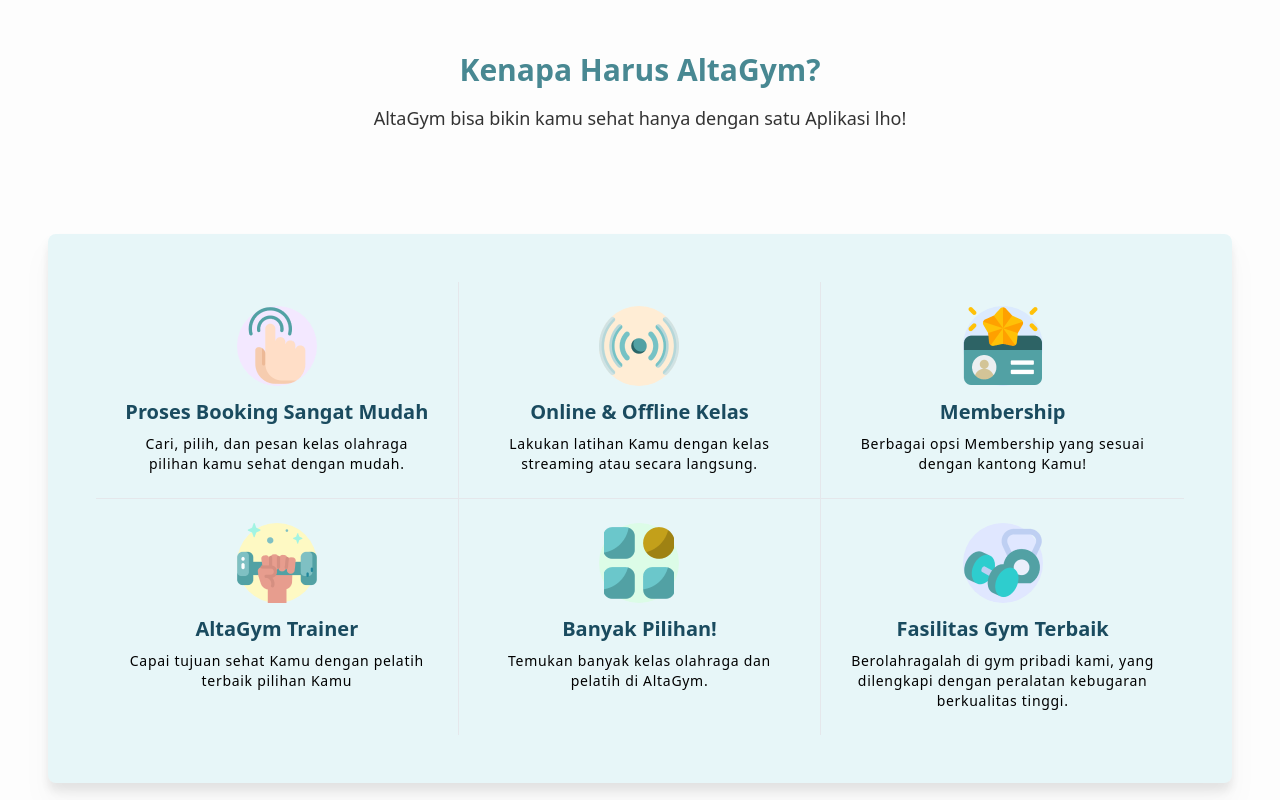
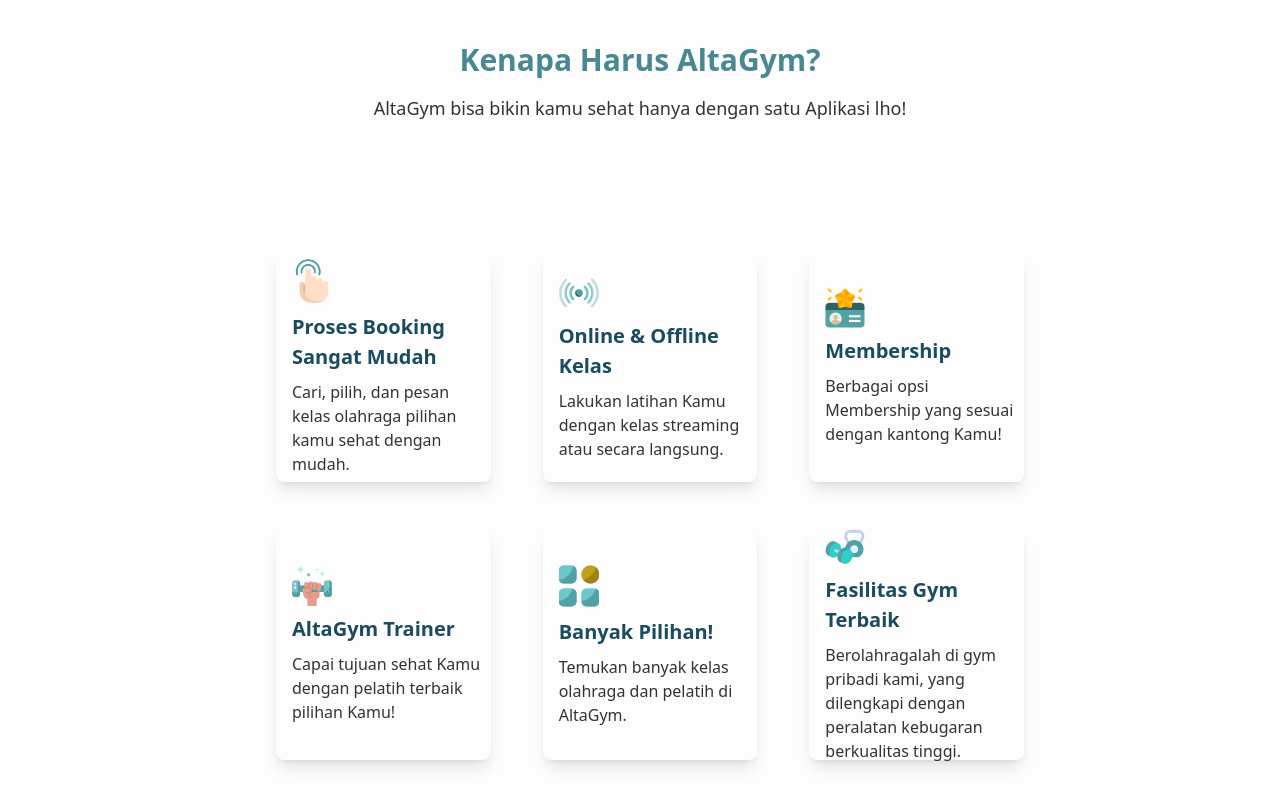
Before and after one commit to Group10CapstoneProject/React, a React (Create React App) app: page /home in a window 1280 px wide. Shown: the part 900-1700 px from the top of the page. Built offline with nearby package versions, Linux system fonts and the light colour scheme.

Commit message:
update aos and scroll

```diff
--- a/package.json
+++ b/package.json
@@ -7,6 +7,7 @@
     "@testing-library/jest-dom": "^5.16.5",
     "@testing-library/react": "^13.4.0",
     "@testing-library/user-event": "^13.5.0",
+    "aos": "^2.3.4",
     "axios": "^1.1.3",
     "boxicons": "^2.1.4",
     "daisyui": "^2.41.0",
@@ -19,6 +20,7 @@
     "react-moment": "^1.1.2",
     "react-router-dom": "^6.4.3",
     "react-scripts": "5.0.1",
+    "react-scroll": "^1.8.9",
     "web-vitals": "^2.1.4"
   },
   "scripts": {
--- a/src/components/LandingPage/About/About.jsx
+++ b/src/components/LandingPage/About/About.jsx
@@ -9,7 +9,7 @@
 const About = () => {
   return (
     <div className="bg-base h-[110vh]">
-      <div className="flex justify-center pt-[60px]">
+      <div className="flex justify-center pt-[50px]">
         <h1 className="text-center text-3xl font-bold text-prim2" id="product">
           Kenapa Harus AltaGym?
         </h1>
@@ -18,65 +18,71 @@
         <p className="text-center text-lg">AltaGym bisa bikin kamu sehat hanya dengan satu Aplikasi lho!</p>
       </div>
 
-      <div>
-        <div className="bg-base p-12 min-h-screen min-w-screen flex justify-center items-center pb-24">
-          <div className="bg-base2 p-12 rounded-lg drop-shadow-xl">
-            <div className="grid md:grid-cols-3">
-              <div className="border-b md:border-r p-6">
-                <div className="text-center">
-                  <div className="text-2xl bg-purple-100 text-purple-900 w-20 h-20 flex justify-center items-center rounded-full mb-3 mx-auto">
-                    <img src={touchscreenImage} alt="" />
-                  </div>
-                  <div className="text-xl font-bold mb-2 text-info">Proses Booking Sangat Mudah</div>
-                  <p className="text-sm text-black tracking-wider">Cari, pilih, dan pesan kelas olahraga pilihan kamu sehat dengan mudah.</p>
+      <div className="px-14 mx-[10%] flex min-h-screen items-center justify-center" data-aos="fade-up" data-aos-duration="3000">
+        <div style={{ flex: 1 }} className="grid gap-x-8 gap-y-4 grid-cols-3 justify-content-center items-center py-14  px-10 mx-8">
+          <div className="flex ml-5">
+            <div className="h-[230px] w-[290px] flex gap-x-2 justify-center rounded-lg items-center bg-base shadow-lg cursor-pointer hover:scale-110 ease-in-out duration-300">
+              <div className="ml-4">
+                <div className="flex justify-start w-10">
+                  <img src={touchscreenImage} alt="touchscreen" />
                 </div>
-              </div>
-              <div className="border-b md:border-r p-6">
-                <div className="text-center">
-                  <div className="text-2xl bg-orange-100 text-orange-900 w-20 h-20 flex justify-center items-center rounded-full mb-3 mx-auto">
-                    <img src={liveImage} alt="" />
-                  </div>
-                  <div className="text-xl font-bold mb-2 text-info">Online & Offline Kelas</div>
-                  <p className="text-sm text-black tracking-wider">Lakukan latihan Kamu dengan kelas streaming atau secara langsung.</p>
-                </div>
-              </div>
-              <div className="border-b p-6">
-                <div className="text-center">
-                  <div className="text-2xl bg-blue-100 text-blue-900 w-20 h-20 flex justify-center items-center rounded-full mb-3 mx-auto">
-                    <img src={membercardImage} alt="" />
-                  </div>
-                  <div className="text-xl font-bold mb-2 text-info">Membership</div>
-                  <p className="text-sm text-black tracking-wider">Berbagai opsi Membership yang sesuai dengan kantong Kamu!</p>
-                </div>
+                <h1 className="text-[20px] font-semibold pt-2 text-info">Proses Booking Sangat Mudah</h1>
+                <p className="text-[16px] pt-2">Cari, pilih, dan pesan kelas olahraga pilihan kamu sehat dengan mudah.</p>
               </div>
             </div>
-            <div className="grid md:grid-cols-3">
-              <div className="border-b md:border-0 md:border-r p-6">
-                <div className="text-center">
-                  <div className="text-2xl bg-yellow-100 text-yellow-900 w-20 h-20 flex justify-center items-center rounded-full mb-3 mx-auto">
-                    <img src={dumbbellImage} alt="" />
-                  </div>
-                  <div className="text-xl font-bold mb-2 text-info">AltaGym Trainer</div>
-                  <p className="text-sm text-black tracking-wider">Capai tujuan sehat Kamu dengan pelatih terbaik pilihan Kamu</p>
+          </div>
+          <div className="flex ml-5">
+            <div className="h-[230px] w-[290px] flex gap-x-2 justify-center rounded-lg items-center bg-base shadow-lg cursor-pointer hover:scale-110 ease-in-out duration-300">
+              <div className="ml-4">
+                <div className="flex justify-start w-10">
+                  <img src={liveImage} alt="live" />
                 </div>
+                <h1 className="text-[20px] font-semibold pt-2 text-info">Online & Offline Kelas</h1>
+                <p className="text-[16px] pt-2">Lakukan latihan Kamu dengan kelas streaming atau secara langsung.</p>
               </div>
-              <div className="border-b md:border-0 md:border-r p-6">
-                <div className="text-center">
-                  <div className="text-2xl bg-green-100 text-green-900 w-20 h-20 flex justify-center items-center rounded-full mb-3 mx-auto">
-                    <img src={applicationImage} alt="" />
-                  </div>
-                  <div className="text-xl font-bold mb-2 text-info">Banyak Pilihan!</div>
-                  <p className="text-sm text-black tracking-wider">Temukan banyak kelas olahraga dan pelatih di AltaGym.</p>
+            </div>
+          </div>
+          <div className="flex ml-5">
+            <div className="h-[230px] w-[290px] flex gap-x-2 justify-center rounded-lg items-center bg-base shadow-lg cursor-pointer hover:scale-110 ease-in-out duration-300">
+              <div className="ml-4">
+                <div className="flex justify-start w-10">
+                  <img src={membercardImage} alt="member-card" />
                 </div>
+                <h1 className="text-[20px] font-semibold pt-2 text-info">Membership</h1>
+                <p className="text-[16px] pt-2">Berbagai opsi Membership yang sesuai dengan kantong Kamu!</p>
               </div>
-              <div className="p-6">
-                <div className="text-center">
-                  <div className="text-2xl bg-indigo-100 text-indigo-900 w-20 h-20 flex justify-center items-center rounded-full mb-3 mx-auto">
-                    <img src={weightsImage} alt="" />
-                  </div>
-                  <div className="text-xl font-bold mb-2 text-info">Fasilitas Gym Terbaik</div>
-                  <p className="text-sm text-black tracking-wider">Berolahragalah di gym pribadi kami, yang dilengkapi dengan peralatan kebugaran berkualitas tinggi.</p>
+            </div>
+          </div>
+          <div className="flex ml-5 py-8">
+            <div className="h-[230px] w-[290px] flex gap-x-2 justify-center rounded-lg items-center bg-base shadow-lg cursor-pointer hover:scale-110 ease-in-out duration-300">
+              <div className="ml-4">
+                <div className="flex justify-start w-10">
+                  <img src={dumbbellImage} alt="dumbbell" />
                 </div>
+                <h1 className="text-[20px] font-semibold pt-2 text-info">AltaGym Trainer</h1>
+                <p className="text-[16px] pt-2">Capai tujuan sehat Kamu dengan pelatih terbaik pilihan Kamu!</p>
+              </div>
+            </div>
+          </div>
+          <div className="flex ml-5">
+            <div className="h-[230px] w-[290px] flex gap-x-2 justify-center rounded-lg items-center bg-base shadow-lg cursor-pointer hover:scale-110 ease-in-out duration-300">
+              <div className="ml-4">
+                <div className="flex justify-start w-10">
+                  <img src={applicationImage} alt="application" />
+                </div>
+                <h1 className="text-[20px] font-semibold pt-2 text-info">Banyak Pilihan!</h1>
+                <p className="text-[16px] pt-2">Temukan banyak kelas olahraga dan pelatih di AltaGym.</p>
+              </div>
+            </div>
+          </div>
+          <div className="flex ml-5">
+            <div className="h-[230px] w-[290px] flex gap-x-2 justify-center rounded-lg items-center bg-base shadow-lg cursor-pointer hover:scale-110 ease-in-out duration-300">
+              <div className="ml-4">
+                <div className="flex justify-start w-10">
+                  <img src={weightsImage} alt="weights" />
+                </div>
+                <h1 className="text-[20px] font-semibold pt-2 text-info">Fasilitas Gym Terbaik</h1>
+                <p className="text-[16px] pt-2">Berolahragalah di gym pribadi kami, yang dilengkapi dengan peralatan kebugaran berkualitas tinggi.</p>
               </div>
             </div>
           </div>
--- a/src/components/LandingPage/Kelas/Kelas.jsx
+++ b/src/components/LandingPage/Kelas/Kelas.jsx
@@ -17,7 +17,7 @@
         <p className="text-center text-lg">bergerak bersama-sama. Dipandu oleh para pelatih profesional.</p>
       </div>
 
-      <div className="flex min-h-screen items-center justify-center bg-neutral-800 pb-[50px]">
+      <div className="flex min-h-screen items-center justify-center bg-neutral-800 pb-[50px]" data-aos="zoom-out-up" data-aos-duration="3000">
         <div className="grid grid-cols-1 gap-5 md:grid-cols-2 lg:grid-cols-4">
           <div className="group relative cursor-pointer items-center justify-center overflow-hidden transition-shadow hover:shadow-xl hover:shadow-black/30 rounded-xl">
             <div className="h-96 w-72">
--- a/src/components/LandingPage/Pricing/Pricing.jsx
+++ b/src/components/LandingPage/Pricing/Pricing.jsx
@@ -19,7 +19,7 @@
         <p className="text-center text-lg">gratis setiap harinya.</p>
       </div>
 
-      <div className="flex min-h-screen items-center justify-center">
+      <div className="flex min-h-screen items-center justify-center" data-aos="flip-left" data-aos-easing="ease-out-cubic" data-aos-duration="2000">
         <div className="grid gap-x-8 gap-y-4 grid-cols-4 px-14 mx-10 pb-[80px]">
           <div className="w-[300px] border overflow-hidden shadow-xl rounded-xl h-[500px] bg-white hover:scale-110 ease-in-out duration-300">
             <div className="w-full pt-3 bg-inf4"></div>
--- a/src/components/LandingPage/Testimony/Testimony.jsx
+++ b/src/components/LandingPage/Testimony/Testimony.jsx
@@ -15,7 +15,7 @@
         <p className="text-center text-lg tracking-wider">Yuk, lihat cerita dari para sobat AltaGym biar kamu semakin terinspirasi dalam menjalani gaya hidup sehat!</p>
       </div>
 
-      <section className="md:h-full flex items-center text-gray-600 pb-32">
+      <section className="md:h-full flex items-center text-gray-600 pb-32" data-aos="fade-up" data-aos-anchor-placement="top-bottom" data-aos-duration="2000">
         <div className="container px-32 py-24 mx-auto">
           <div className="flex flex-wrap -m-4">
             <div className="p-4 sm:w-1/2 lg:w-1/3">
--- a/src/pages/Login.jsx
+++ b/src/pages/Login.jsx
@@ -33,10 +33,10 @@
   // console.log(error);
   return (
     <div className="h-screen flex   text-black">
-      <img className="absolute top-4 left-2 w-[100px] h-[70px] ml-4" src={logo} alt="" />
+      <img className="absolute top-4 left-2 w-[100px] h-[70px] ml-4" data-aos="zoom-in" data-aos-duration="2000" src={logo} alt="" />
       <div className="flex w-full h-full items-center  ">
         <div className="flex justify-center   bg-white h-full items-center  w-full">
-          <div className="w-[55%]">
+          <div className="w-[55%]" data-aos="zoom-in-up" data-aos-duration="2000">
             <h4 className="">Masuk Admin</h4>
             <p className="text-[16px]">Silakan masuk dengan email dan password admin yang telah diberikan</p>
             <form onSubmit={handleLogin}>
```
Also changed, not shown: public/index.html (+9 -0 lines), src/components/LandingPage/Download/Download.jsx (+15 -7 lines), src/components/LandingPage/Hero/Hero.jsx (+8 -4 lines), src/components/LandingPage/Navbar/Navbar.jsx (+22 -21 lines), src/components/LandingPage/Trainer/Trainer.jsx (+8 -17 lines), 1 other file (tests, documents, lock files or other folders).
